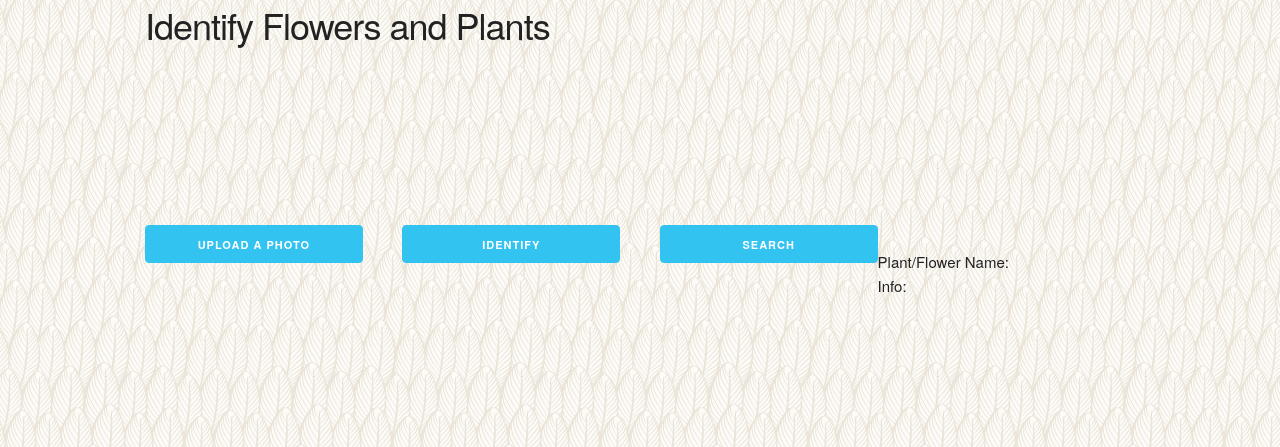
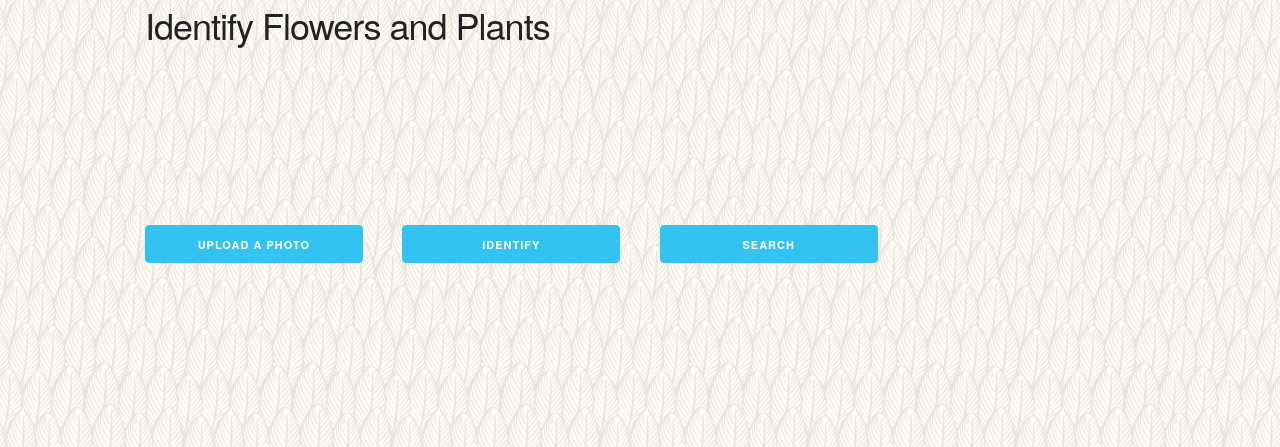
Before and after one commit to mehrimo/capstone, a PHP site: page / in a window 1280 px wide. Shown: the part 68-515 px from the top of the page. Run offline with PHP 8.4, Linux system fonts and the light colour scheme.

Commit message:
more imgage upload fixes, will try to deply on heroku

```diff
--- a/public/css/styles.css
+++ b/public/css/styles.css
@@ -11,7 +11,9 @@
   background-size: cover;*/
 }
 
-
+#results {
+  font-style: italic;
+}
 
 /*.flex-container {
   -webkit-justify-content: center; /* Safari */
--- a/public/index.html
+++ b/public/index.html
@@ -41,11 +41,10 @@
 
     <div class="container">
      <div class="row">
-       <div id="searchContainer">
          <h3 id="headlineTitle">Identify Flowers and Plants</h3>
-
           <canvas id="canvas" class=""></canvas>
-
+      </div>
+      <div class="row">
           <form id="fileform" action="">
             <!-- <input type="file" name="fileField"><br /> -->
 
@@ -61,26 +60,19 @@
             <input class="three columns button-primary" value="Search" type="button" onclick="search()">
 
           </form>
-
+</div>
     <!-- <code style="white-space:pre" id="results"></code> -->
-        <div></div>
-        Plant/Flower Name:<div style="white-space:pre" id="results"></div>
-        Info:<div style="white-space:pre" id="wiki"></div>
+        <div class="row">
+        <div style="white-space:pre" id="results"></div>
+        <!-- Wiki info -->
+          <section id="article">
+          </section>
+</div>
 
 
 
-        <section id="article">
-
-        </section>
-
 
         </div>
-      </div>
-
-      <div id="resultsList" class="row">
-        <!-- Search Results will be populated into here from jQuery -->
-      </div>
-    </div>
 
 
 
```
Also changed, not shown: app.js (+4 -5 lines).
